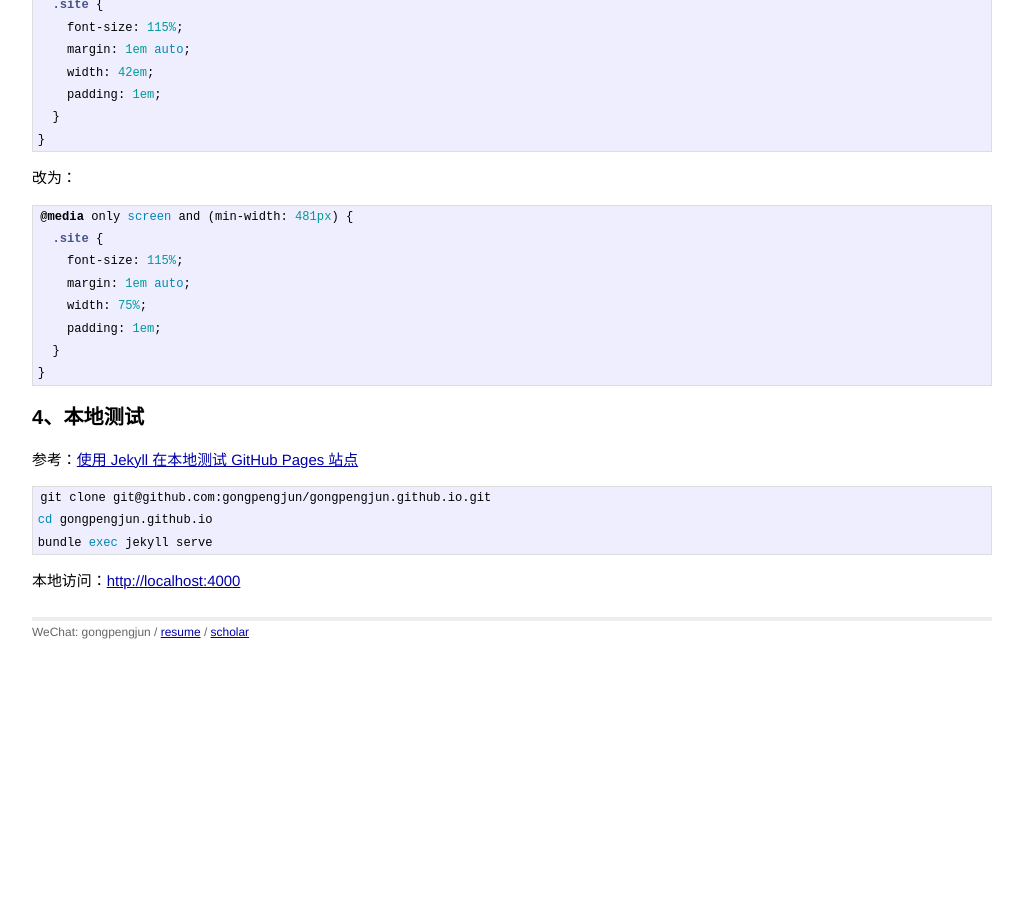
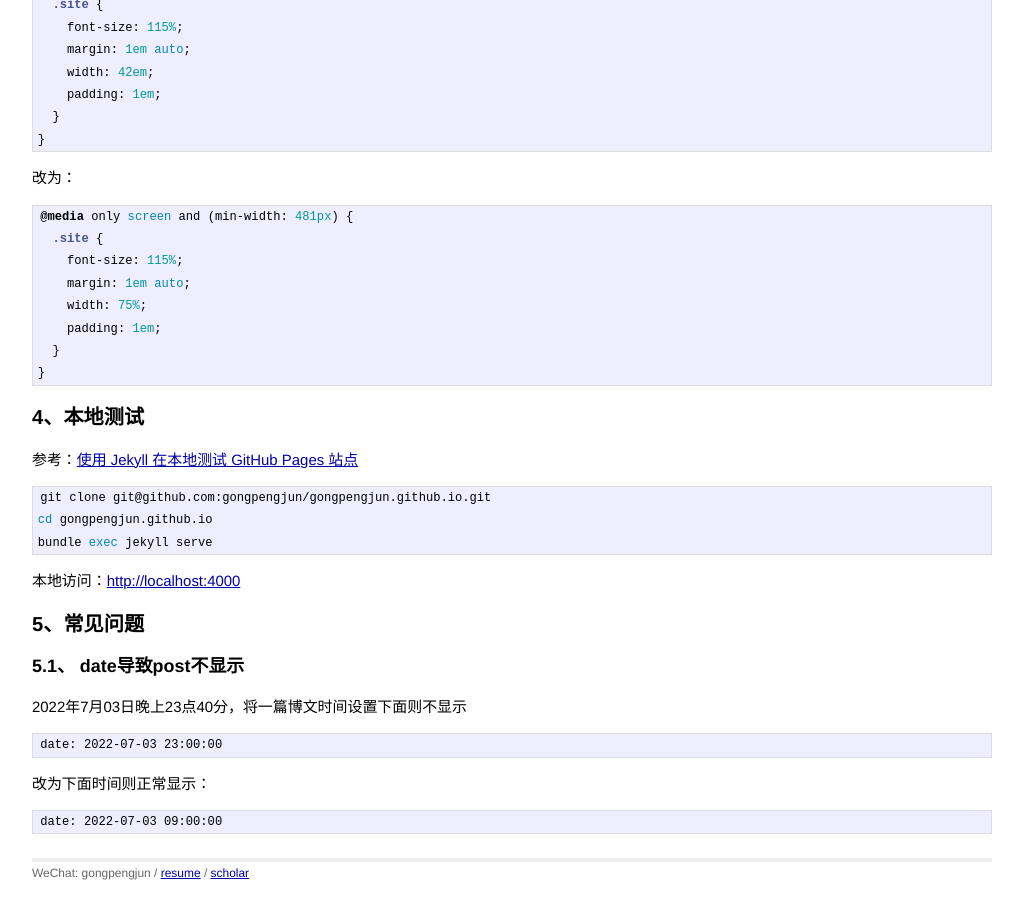
Before and after one commit to gongpengjun/gongpengjun.github.io, a Jekyll site: the page built from _posts/2014-03-03-jekyll-on-github-intro.markdown, in a window 1280 px wide and 900 px high, scrolled down 1156 px. Shown: the whole window, without its empty margins (128-1151 px from the left). Built offline with Jekyll 4.4.1, drawn with Linux system fonts in a browser that asks for light colours; before the commit the page ends 1814 px from its top, so only the background shows below that.

Commit message:
Jeklly常见问题

````diff
--- a/_posts/2014-03-03-jekyll-on-github-intro.markdown
+++ b/_posts/2014-03-03-jekyll-on-github-intro.markdown
@@ -92,3 +92,21 @@ bundle exec jekyll serve
 ```
 
 本地访问：[http://localhost:4000](http://localhost:4000)
+
+
+## 5、常见问题
+
+### 5.1、 date导致post不显示
+
+2022年7月03日晚上23点40分，将一篇博文时间设置下面则不显示
+
+```
+date: 2022-07-03 23:00:00
+```
+
+改为下面时间则正常显示：
+
+
+```
+date: 2022-07-03 09:00:00
+```
````
